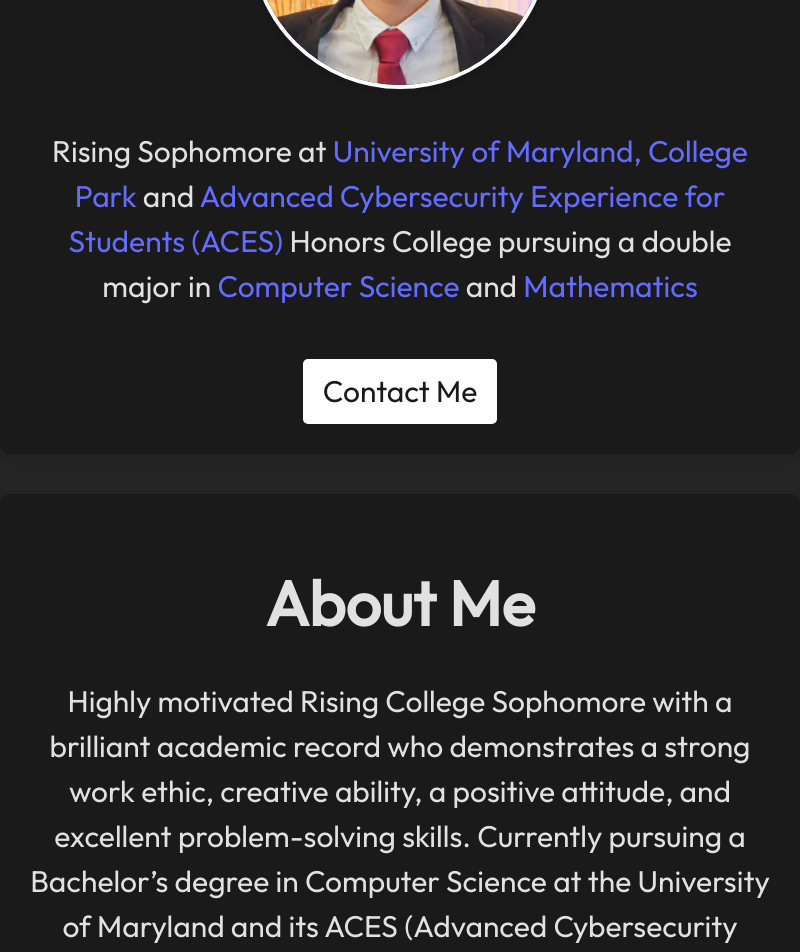
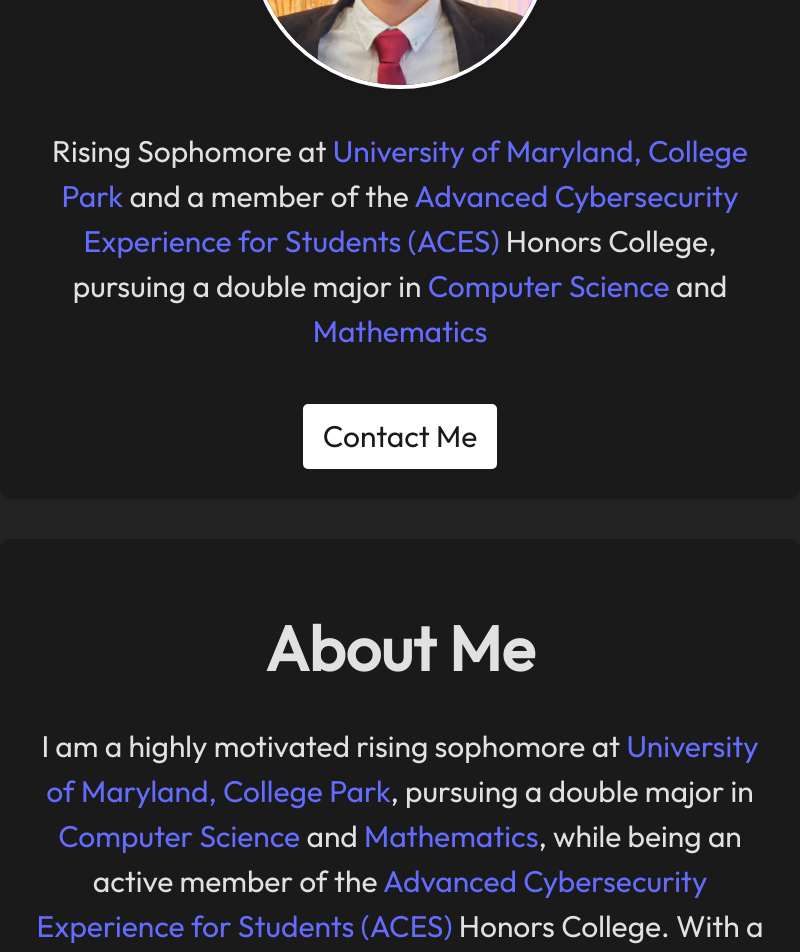
Before and after one commit to aluthra23/personal-website, a React (Vite) app: page /personal-website in a window 1280 px wide. Shown: the part 600-1552 px from the top of the page, without its empty margins (240-1040 px from the left). Built offline with nearby package versions, Linux system fonts and the light colour scheme.

Commit message:
updated website

```diff
--- a/src/components/home/Home.jsx
+++ b/src/components/home/Home.jsx
@@ -69,7 +69,7 @@ function Home() {
           <div className="home-content">
             <div className='bio-text'>
               <img src={AravImage} alt="Arav Luthra" className="profile-image" />
-              <p>Rising Sophomore at <a href="https://umd.edu/" target="_blank">University of Maryland, College Park</a> and <a href="https://aces.umd.edu/" target="_blank">Advanced Cybersecurity Experience for Students (ACES)</a> Honors College pursuing a double major in <a href="https://www.cs.umd.edu/" target="_blank">Computer Science</a> and <a href="https://www-math.umd.edu/" target="_blank">Mathematics</a></p>
+              <p>Rising Sophomore at <a href="https://umd.edu/" target="_blank">University of Maryland, College Park</a> and a member of the <a href="https://aces.umd.edu/" target="_blank">Advanced Cybersecurity Experience for Students (ACES)</a> Honors College, pursuing a double major in <a href="https://www.cs.umd.edu/" target="_blank">Computer Science</a> and <a href="https://www-math.umd.edu/" target="_blank">Mathematics</a></p>
             </div>
             <div className='contact-text'>
               <Link to='/personal-website/contact' className="contact-button" onClick={scrollToTop}>
@@ -81,7 +81,11 @@ function Home() {
         <div className="about-me-card">
           <h2>About Me</h2>
           <div className="about-me-content">
-            <p>Highly motivated Rising College Sophomore with a brilliant academic record who demonstrates a strong work ethic, creative ability, a positive attitude, and excellent problem-solving skills. Currently pursuing a Bachelor’s degree in Computer Science at the University of Maryland and its ACES (Advanced Cybersecurity Experience for Students) Honors College. Seeking a Software Engineering internship.</p>
+            <p>
+              I am a highly motivated rising sophomore at <a href="https://umd.edu/" target="_blank">University of Maryland, College Park</a>, pursuing a double major in <a href="https://www.cs.umd.edu/" target="_blank">Computer Science</a> and <a href="https://www-math.umd.edu/" target="_blank">Mathematics</a>, while being an active member of the <a href="https://aces.umd.edu/" target="_blank">Advanced Cybersecurity Experience for Students (ACES)</a> Honors College.
+              With a strong academic record and a passion for technology, I consistently demonstrate a robust work ethic, creative problem-solving skills, and a positive attitude.
+              I am eager to apply my knowledge and skills in a challenging Software Engineering internship, where I can contribute to innovative projects and further develop my expertise.
+            </p>
           </div>
         </div>
 
--- a/src/components/home/home.css
+++ b/src/components/home/home.css
@@ -17,7 +17,7 @@
   text-align: center;
 }
 
-.bio-text a {
+.bio-text a , .about-me-content a{
   color: var(--tertiary-color);
 }
 
```
